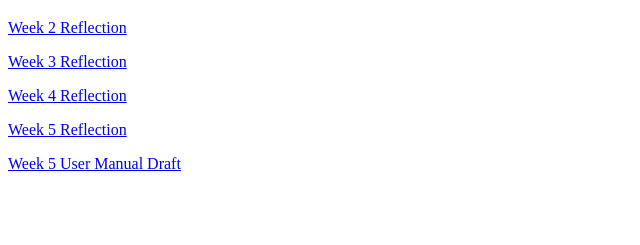
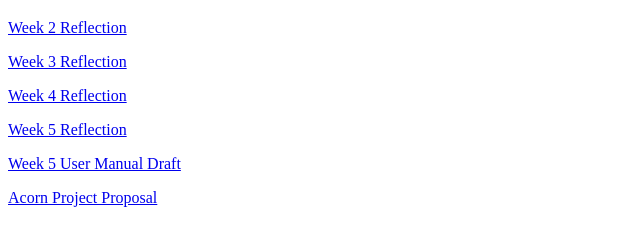
Before and after one commit to jessicapayne95775/jessicapayne95775.github.io, a plain HTML site: page index.html in a window 1280 px wide. Shown: the part 61-306 px from the top of the page, without its empty margins (0-640 px from the left). Drawn offline with Linux system fonts and the light colour scheme.

Commit message:
Update index.html

```diff
--- a/index.html
+++ b/index.html
@@ -14,7 +14,7 @@
     <p><a href= "https://view.officeapps.live.com/op/view.aspx?src=https%3A%2F%2Fjessicapayne95775.github.io%2Fw05reflection.docx&wdOrigin=BROWSELINK">Week 5 Reflection</a></p>
     <p></p>
     <p><a href= "https://view.officeapps.live.com/op/view.aspx?src=https%3A%2F%2Fjessicapayne95775.github.io%2Fw05_user_manual_draft.docx&wdOrigin=BROWSELINK">Week 5 User Manual Draft</a></p>
-
+    <p><a href= "<p><a href= "https://view.officeapps.live.com/op/view.aspx?src=https%3A%2F%2Fjessicapayne95775.github.io%2Fw05_user_manual_draft.docx&wdOrigin=BROWSELINK">Acorn Project Proposal</a></p>
 
 
 </body>
```
